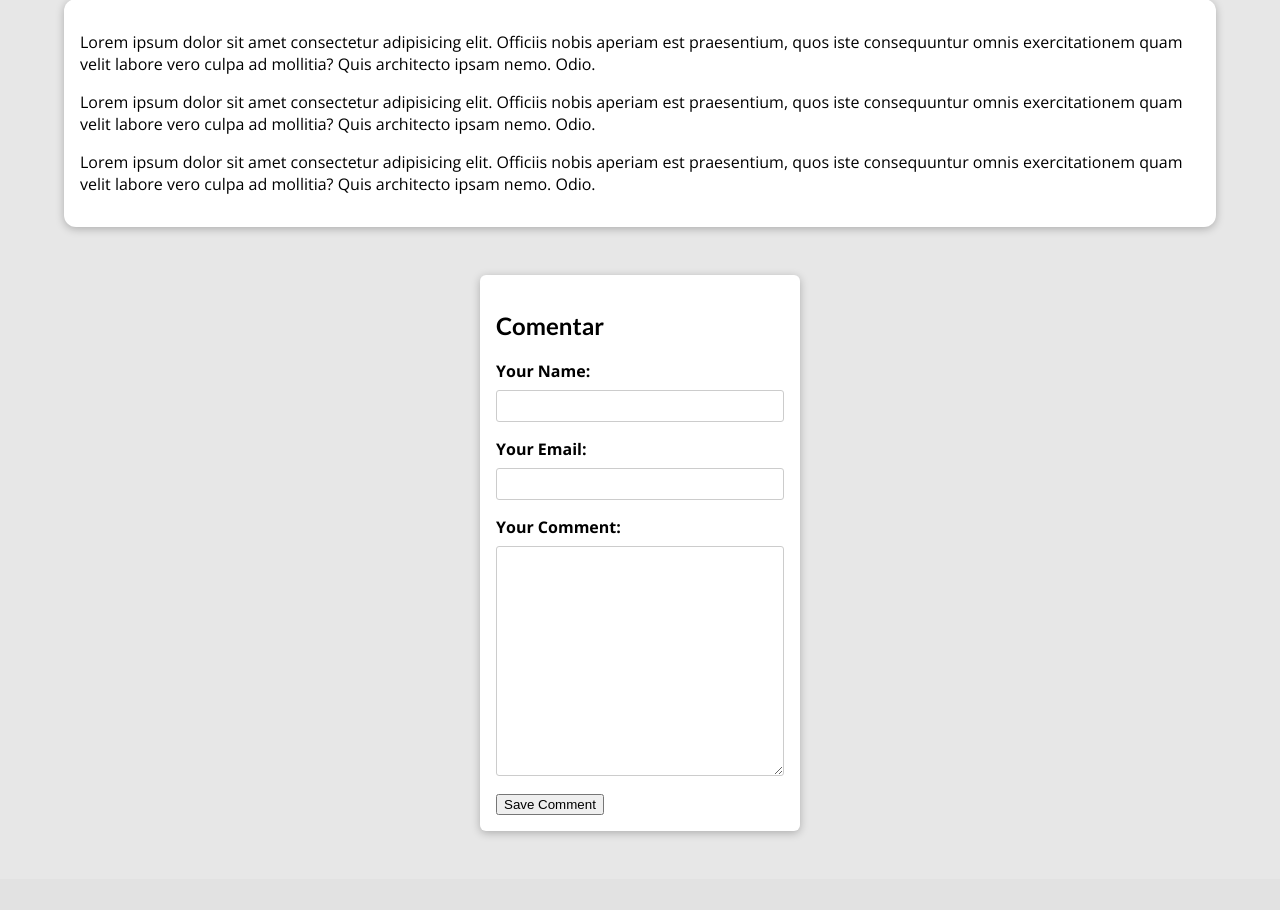
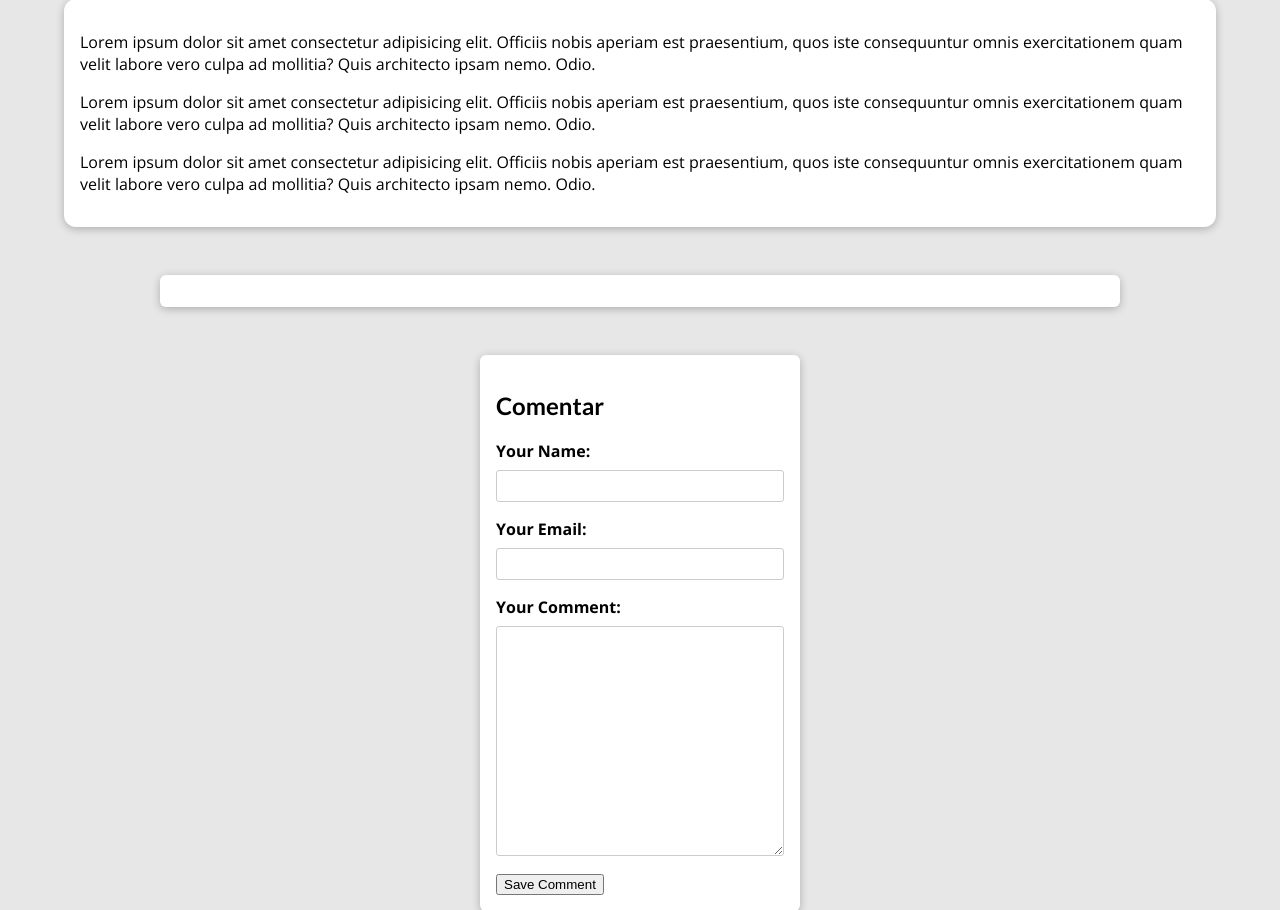
Before and after one commit to juancini/Django-course, a Django app: a page that uses blog/templates/blog/post-detail.html in a window 1280 px wide. Shown: the part 529-1439 px from the top of the page. Before the commit the page ends 1364 px from the top, so only its background shows below. Run offline with Django 3.2, Linux system fonts and the light colour scheme; data comes from the database, SQL or seed files in the repository; both versions use the stored data as it was after the commit.

Commit message:
added comments to blog

```diff
--- a/blog/static/blog/post-detail.css
+++ b/blog/static/blog/post-detail.css
@@ -137,3 +137,32 @@
   padding: 0.5rem 1.5rem;
   border-radius: 3px;
 }
+
+#comments {
+  margin: 3rem auto;
+  width: 90%;
+  max-width: 60rem;
+  border-radius: 6px;
+  background-color: white;
+  box-shadow: 0 2px 8px rgba(0, 0, 0, 0.25);
+  padding: 1rem 2rem;
+}
+
+#comments ul {
+  list-style: none;
+  margin: 0;
+  padding: 0;
+}
+
+#comments li {
+  margin-bottom: 1rem;
+  border-bottom: 2px solid #ccc;
+}
+
+#comments li:last-of-type {
+  border-bottom: none;
+}
+
+#comments h2 {
+  color:  grey;
+}
--- a/blog/templates/blog/post-detail.html
+++ b/blog/templates/blog/post-detail.html
@@ -38,6 +38,17 @@
   {{ post.content|linebreaks }}
 </main>
 
+<section id="comments">
+  <ul>
+    {% for comment in comments %}
+      <li>
+        <h2>{{ comment.username }}</h2>
+        <p>{{ comment.text|linebreaks }}</p>
+      </li>
+    {% endfor %}
+  </ul>
+</section>
+
 <section id="comment-form">
   <h2>Comentar</h2>
   {% comment %}
--- a/blog/views.py
+++ b/blog/views.py
@@ -32,7 +32,8 @@
         context = {
             'post': post,
             'post_tags': post.tags.all(),
-            'comment_form': CommentForm()
+            'comment_form': CommentForm(),
+            'comments': post.comments.all().order_by("-id")
         }
         return render(request, "blog/post-detail.html", context)
 
```
Also changed, not shown: db.sqlite3.
